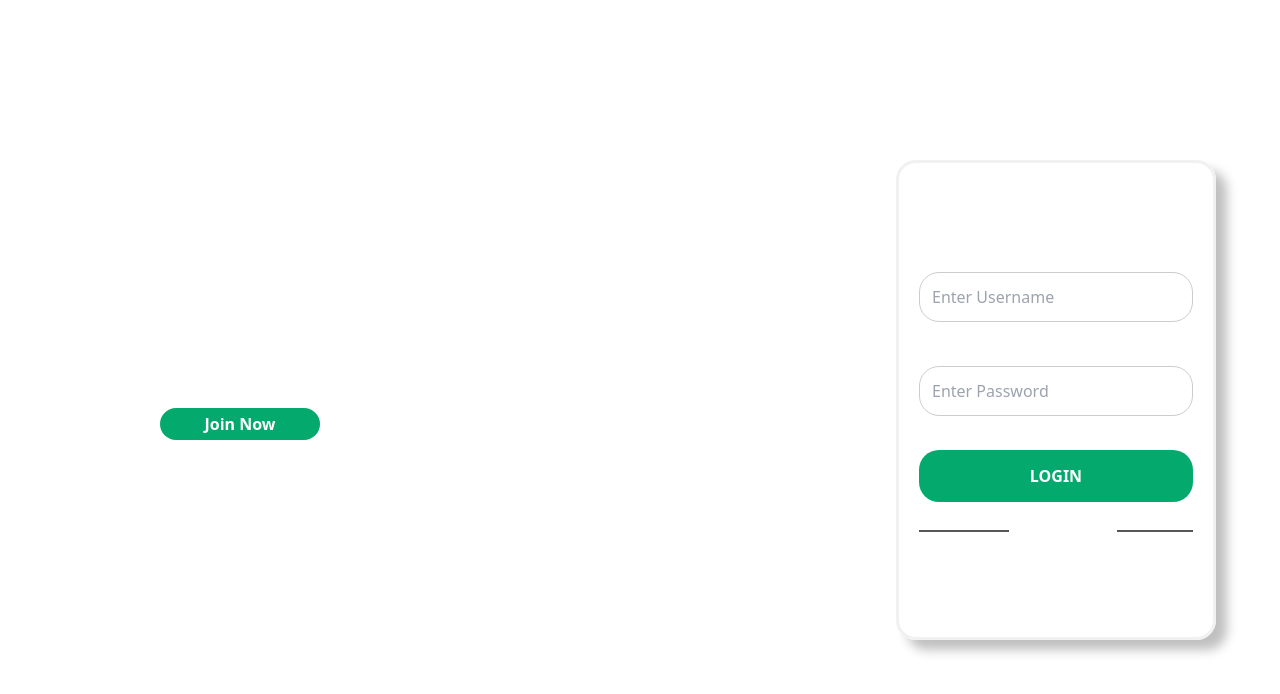
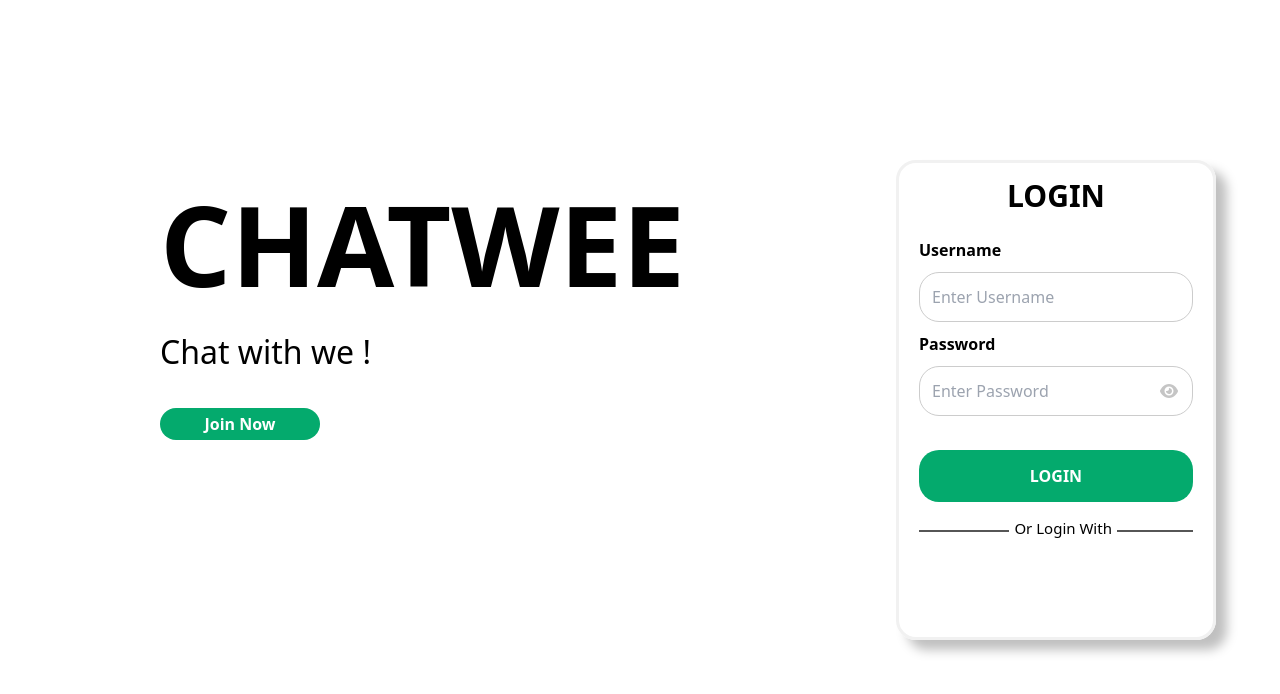
Before and after one commit to TiepHoang23/ChatWee-Client, a React (Create React App) app: page / in a window 1280 px wide. Shown: the top 694 px of the page. Built offline with nearby package versions, Linux system fonts and the light colour scheme.

Commit message:
Minor css

```diff
--- a/src/components/chatapp-main/ChatApp.js
+++ b/src/components/chatapp-main/ChatApp.js
@@ -4,7 +4,7 @@ import './styling.css';
 
 const ChatApp = () => {
     return (
-        <div className="h-screen w-full flex flex-col sm:flex-row-reverse bg-custom-black-1">
+        <div className="h-screen w-full flex flex-col sm:flex-row-reverse bg-custom-black-1 text-white">
             <AppBody />
             <NavBar />
         </div>
--- a/src/components/chatapp-main/styling.css
+++ b/src/components/chatapp-main/styling.css
@@ -5,7 +5,6 @@
 *{
     margin: 0;
     padding: 0;
-    color: white;
 }
 
 .bg-custom-black-1{
```
